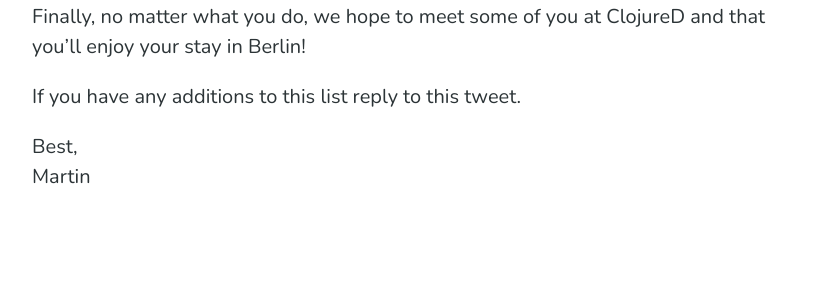
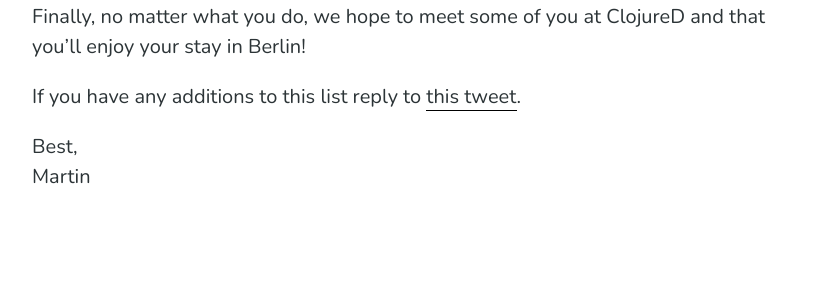
Before and after one commit to heartofclojure/heartofclojure-site-2019, a Jekyll site: the page built from when-in-berlin-for-clojured.markdown, in a window 1280 px wide and 900 px high, scrolled down 2976 px. Shown: the part 292-592 px from the top of the window, without its empty margins (224-1055 px from the left). Built offline with Jekyll 4.4.1, drawn with Linux system fonts in a browser that asks for light colours; nearby versions of some CDN libraries; some web fonts are replaced; comment, search, counter and statistics services are not loaded; part of the change alters nothing that is shown.

```diff
--- a/when-in-berlin-for-clojured.markdown
+++ b/when-in-berlin-for-clojured.markdown
@@ -49,7 +49,7 @@ Every Thursday there's [Street Food Thursday](https://markthalleneun.de/veransta
 
 Finally, no matter what you do, we hope to meet some of you at ClojureD and that you'll enjoy your stay in Berlin!
 
-If you have any additions to this list reply to this tweet.
+If you have any additions to this list reply to [this tweet](https://twitter.com/heartofclojure/status/1097788032021921793).
 
 Best,
 Martin
```
